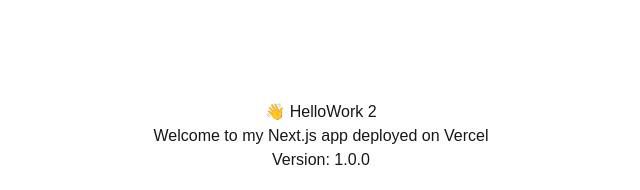
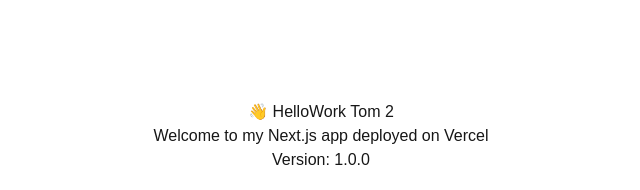
Before and after one commit to emilyzeng1977/helloworld-next-app, a Next.js app: page / in a window 1280 px wide. Shown: the top 190 px of the page, without its empty margins (319-959 px from the left). Built offline with nearby package versions, Linux system fonts and the light colour scheme.

Commit message:
feat(aip-23): add CI

```diff
--- a/app/page.tsx
+++ b/app/page.tsx
@@ -3,7 +3,7 @@
 export default function Home() {
     return (
         <main style={{ textAlign: 'center', marginTop: '100px' }}>
-            <h1>👋 HelloWork 2</h1>
+            <h1>👋 HelloWork Tom 2</h1>
             <p>Welcome to my Next.js app deployed on Vercel</p>
             <p>Version: {pkg.version}</p>
         </main>
```
